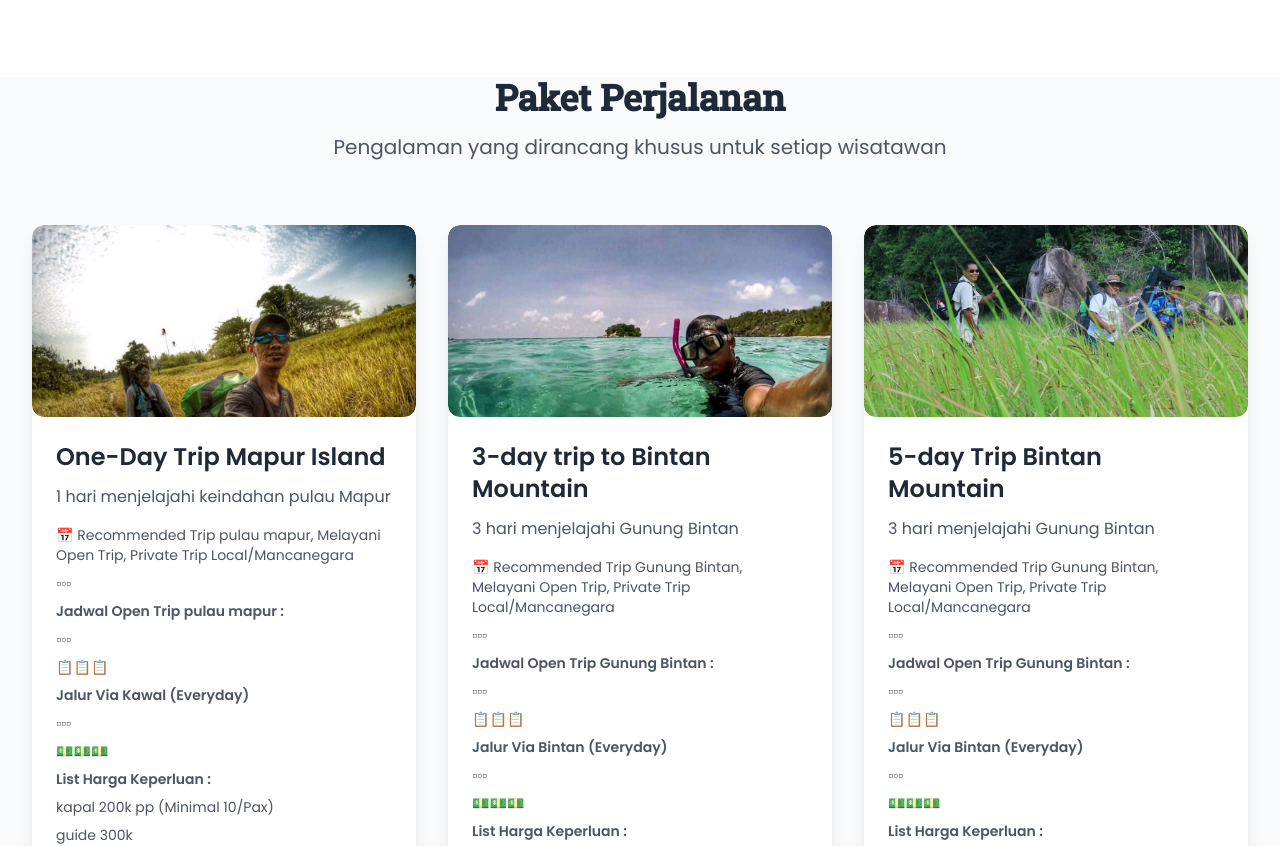
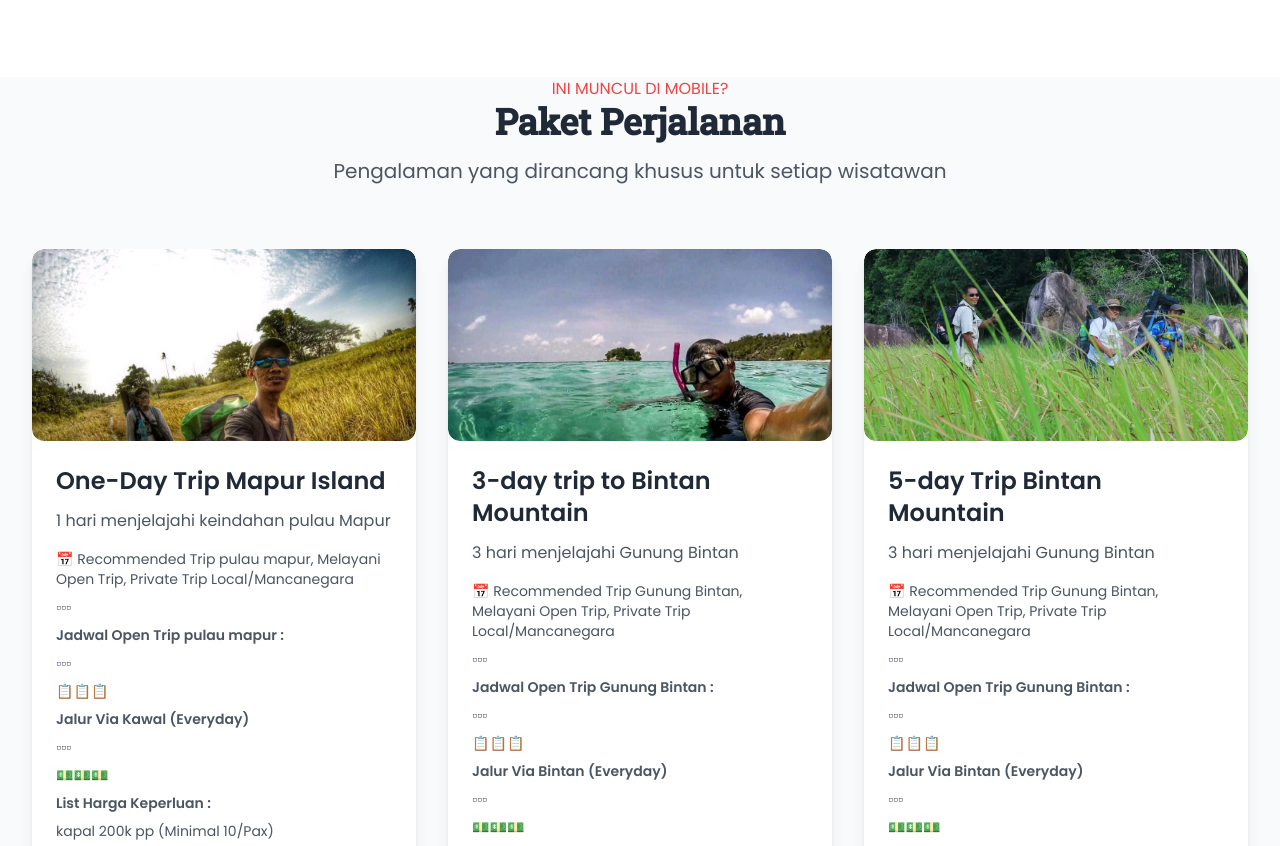
Before and after one commit to Bangunjiwaartventure/opentrip, a plain HTML site: page index.html in a window 1280 px wide. Shown: the part 3760-4606 px from the top of the page. Drawn offline with nearby package versions, Linux system fonts and the light colour scheme.

Commit message:
Update index.html

```diff
--- a/index.html
+++ b/index.html
@@ -397,6 +397,7 @@
     </section>
 
     <!-- Travel Packages -->
+    <p class="text-red-500 text-center">INI MUNCUL DI MOBILE?</p>
     <section id="packages" class="font-['Poppins']">
         <div class="max-w-7xl mx-auto px-4 sm:px-6 lg:px-8">
             <div class="text-center mb-16">
```
